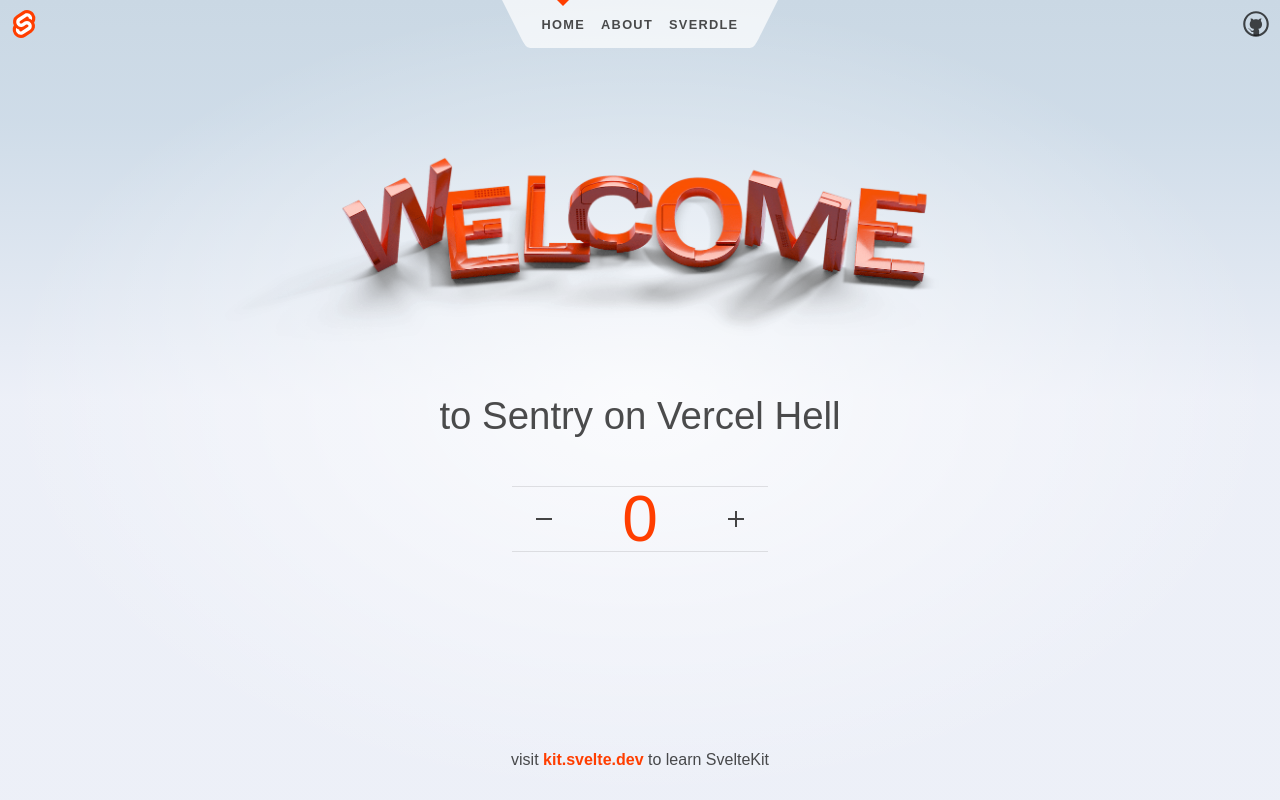
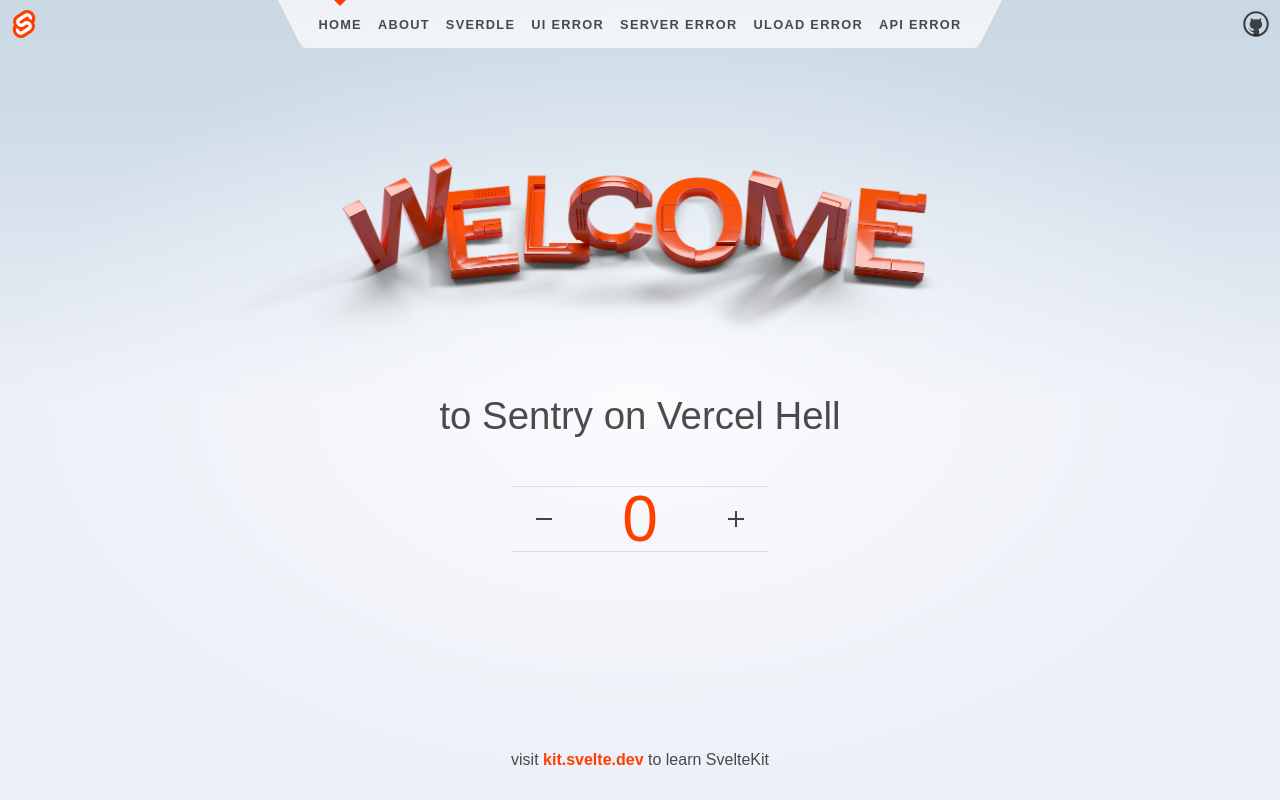
Before and after one commit to Lms24/sveltekit-vercel, a SvelteKit app: page / in a window 1280 px wide. Built offline with nearby package versions, Linux system fonts and the light colour scheme.

Commit message:
add errors

```diff
--- a/src/routes/Header.svelte
+++ b/src/routes/Header.svelte
@@ -24,6 +24,18 @@
 			</li>
 			<li aria-current={$page.url.pathname.startsWith('/sverdle') ? 'page' : undefined}>
 				<a href="/sverdle">Sverdle</a>
+			</li>
+			<li aria-current={$page.url.pathname.startsWith('/sentry-example') ? 'page' : undefined}>
+				<a href="/sentry-example">UI error</a>
+			</li>
+			<li aria-current={$page.url.pathname.startsWith('/server-error') ? 'page' : undefined}>
+				<a href="/server-error">Server error</a>
+			</li>
+			<li aria-current={$page.url.pathname.startsWith('/uload-error') ? 'page' : undefined}>
+				<a href="/uload-error">ULoad error</a>
+			</li>
+			<li aria-current={$page.url.pathname.startsWith('/api-error') ? 'page' : undefined}>
+				<a href="/api-error">API error</a>
 			</li>
 		</ul>
 		<svg viewBox="0 0 2 3" aria-hidden="true">
```
